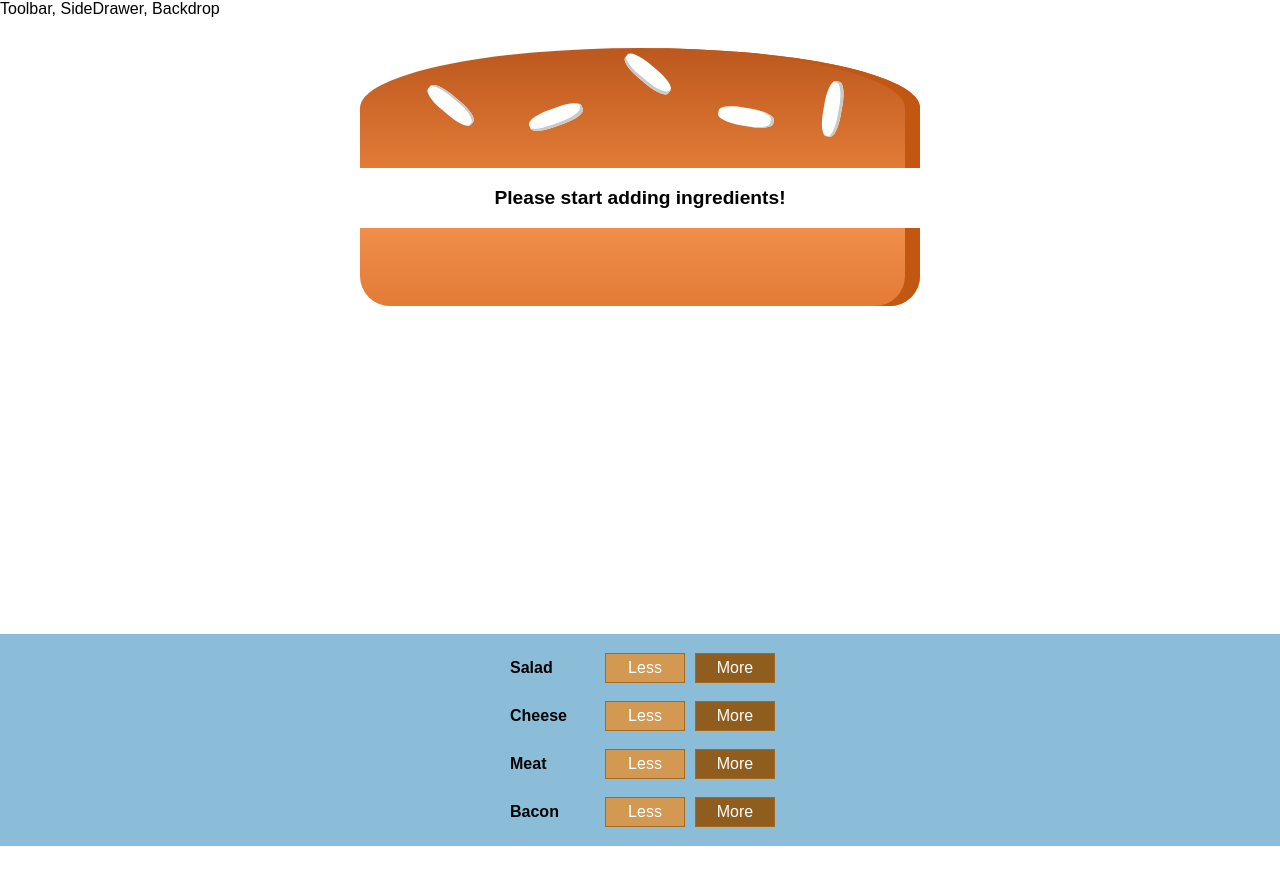
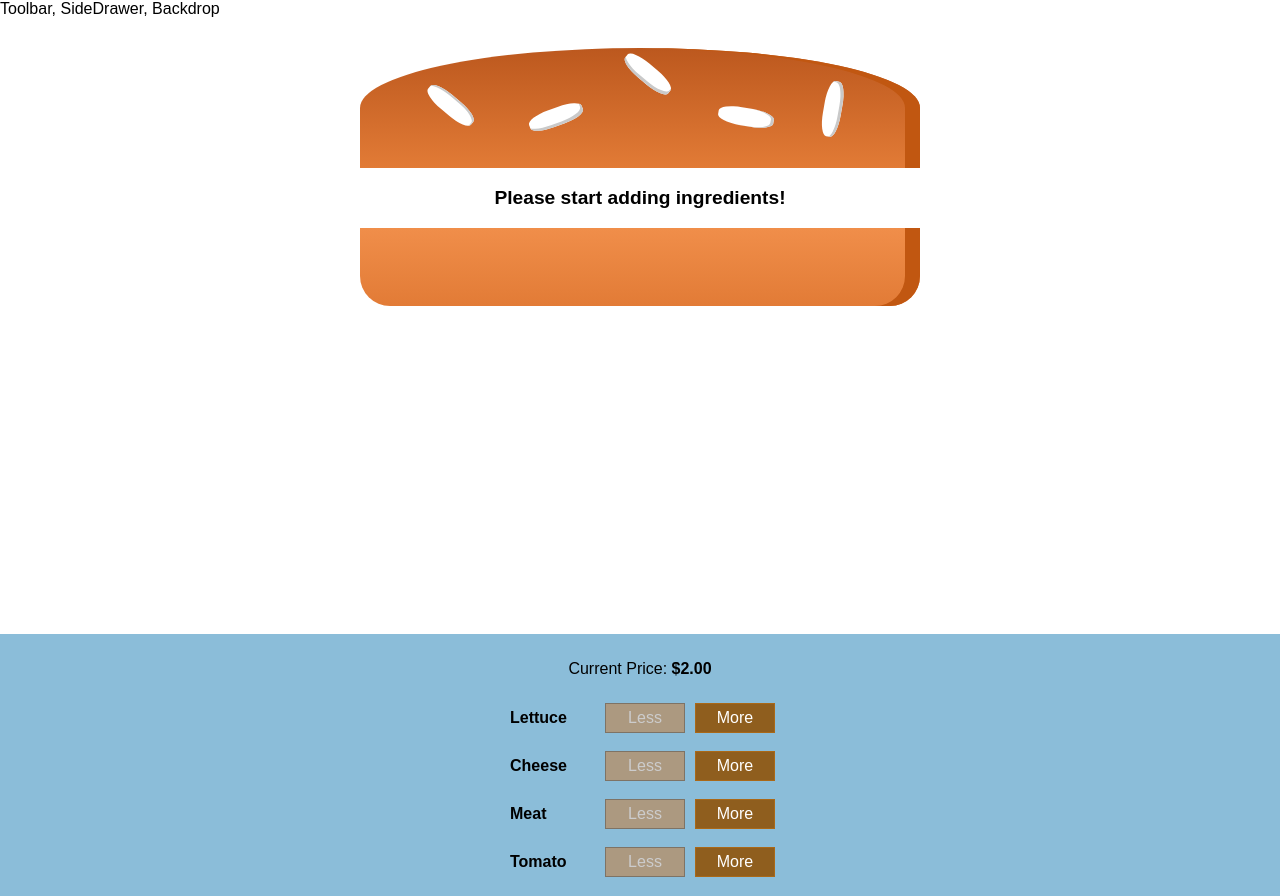
Before and after one commit to Norman518/burger-builder-react, a React app: page / in a window 1280 px wide. Before the commit the page ends 846 px from the top, so only its background shows below. Built offline with nearby package versions, Linux system fonts and the light colour scheme.

Commit message:
big update
able to remove ingredients, button is disabled with 0 ingredients, added prices

```diff
--- a/src/components/Burger/BuildControls/BuildControl/BuildControl.js
+++ b/src/components/Burger/BuildControls/BuildControl/BuildControl.js
@@ -3,8 +3,16 @@ import classes from "./BuildControl.css";
 const buildControl = props => (
   <div className={classes.BuildControl}>
     <div className={classes.Label}>{props.label}</div>
-    <button className={classes.Less}>Less</button>{" "}
-    <button className={classes.More} onClick={props.added}>More</button>
+    <button
+      className={classes.Less}
+      onClick={props.removed}
+      disabled={props.disabled}
+    >
+      Less
+    </button>{" "}
+    <button className={classes.More} onClick={props.added}>
+      More
+    </button>
   </div>
 );
 
--- a/src/components/Burger/BuildControls/BuildControls.js
+++ b/src/components/Burger/BuildControls/BuildControls.js
@@ -2,18 +2,23 @@ import React from "react";
 import classes from "./BuildControls.css";
 import BuildControl from "./BuildControl/BuildControl";
 const controls = [
-  { label: "Salad", type: "salad" },
+  { label: "Lettuce", type: "lettuce" },
   { label: "Cheese", type: "cheese" },
   { label: "Meat", type: "meat" },
-  { label: "Bacon", type: "bacon" }
+  { label: "Tomato", type: "tomato" }
 ];
 const buildControls = props => (
   <div className={classes.BuildControls}>
+    <p>
+      Current Price: <strong>${props.price.toFixed(2)}</strong>
+    </p>
     {controls.map(ctrl => (
       <BuildControl
         key={ctrl.label}
         label={ctrl.label}
         added={() => props.ingredientAdded(ctrl.type)}
+        removed={() => props.ingredientRemoved(ctrl.type)}
+        disabled={props.disabled[ctrl.type]}
       />
     ))}
   </div>
--- a/src/components/Burger/BurgerIngredient/BurgerIngredient.css
+++ b/src/components/Burger/BurgerIngredient/BurgerIngredient.css
@@ -96,7 +96,7 @@
   border-radius: 20px;
 }
 
-.Salad {
+.Lettuce {
   width: 85%;
   height: 7%;
   margin: 2% auto;
@@ -104,7 +104,7 @@
   border-radius: 20px;
 }
 
-.Bacon {
+.Tomato {
   width: 80%;
   height: 3%;
   background: linear-gradient(#bf3813, #c45e38);
--- a/src/components/Burger/BurgerIngredient/BurgerIngredient.js
+++ b/src/components/Burger/BurgerIngredient/BurgerIngredient.js
@@ -25,11 +25,11 @@ class BurgerIngredient extends Component {
       case "cheese":
         ingredient = <div className={classes.Cheese} />;
         break;
-      case "bacon":
-        ingredient = <div className={classes.Bacon} />;
+      case "tomato":
+        ingredient = <div className={classes.Tomato} />;
         break;
-      case "salad":
-        ingredient = <div className={classes.Salad} />;
+      case "lettuce":
+        ingredient = <div className={classes.Lettuce} />;
         break;
       default:
         ingredient = null;
--- a/src/containers/BurgerBuilder/BurgerBuilder.js
+++ b/src/containers/BurgerBuilder/BurgerBuilder.js
@@ -1,13 +1,12 @@
 import React, { Component } from "react";
-
 import Auxillary from "../../hoc/Auxillary";
 import Burger from "../../components/Burger/Burger";
 import BuildControls from "../../components/Burger/BuildControls/BuildControls";
 const INGREDIENT_PRICES = {
-  salad: 0.5,
+  lettuce: 0.5,
   cheese: 0.65,
   meat: 1,
-  bacon: 0.75
+  tomato: 0.75
 };
 class BurgerBuilder extends Component {
   // constructor(props) {
@@ -16,8 +15,8 @@ class BurgerBuilder extends Component {
   // }
   state = {
     ingredients: {
-      salad: 0,
-      bacon: 0,
+      lettuce: 0,
+      tomato: 0,
       cheese: 0,
       meat: 0
     },
@@ -34,13 +33,35 @@ class BurgerBuilder extends Component {
     this.setState({ totalPrice: newPrice, ingredients: updatedIngredients });
   };
 
-  removeIngredientHandler = type => {};
+  removeIngredientHandler = type => {
+    if (this.state.ingredients[type] <= 0) {
+      return;
+    }
+    const updatedCount = this.state.ingredients[type] - 1;
+    const updatedIngredients = {
+      ...this.state.ingredients
+    };
+    updatedIngredients[type] = updatedCount;
+    const newPrice = this.state.totalPrice - INGREDIENT_PRICES[type];
+    this.setState({ totalPrice: newPrice, ingredients: updatedIngredients });
+  };
 
   render() {
+    const disabledInfo = {
+      ...this.state.ingredients
+    };
+    for (let key in disabledInfo) {
+      disabledInfo[key] = disabledInfo[key] <= 0;
+    }
     return (
       <Auxillary>
         <Burger ingredients={this.state.ingredients} />
-        <BuildControls ingredientAdded={this.addIngredientHandler} />
+        <BuildControls
+          ingredientAdded={this.addIngredientHandler}
+          ingredientRemoved={this.removeIngredientHandler}
+          disabled={disabledInfo}
+          price={this.state.totalPrice}
+        />
       </Auxillary>
     );
   }
```
Also changed, not shown: src/components/BurgerIngredients/BurgerIngredients.js (+4 -4 lines).
